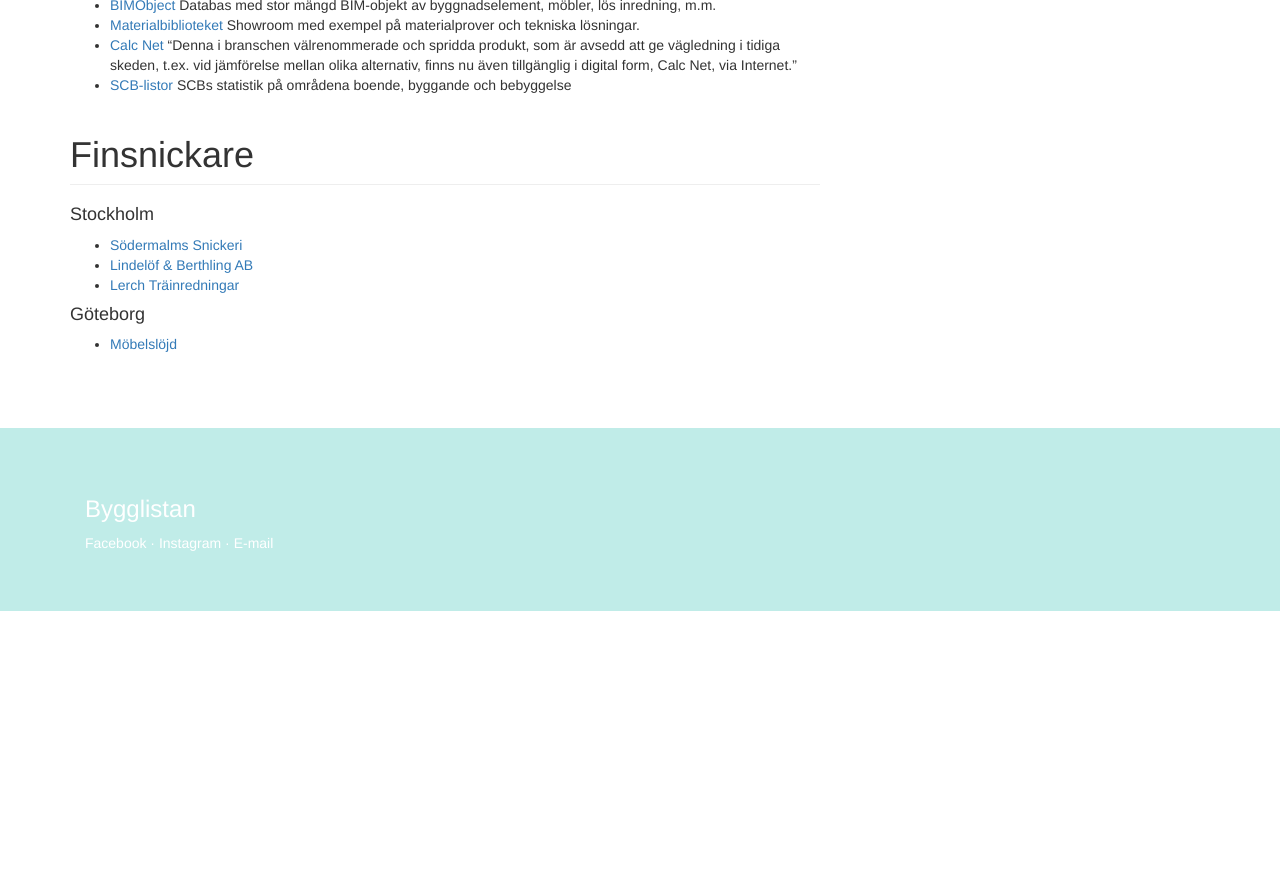
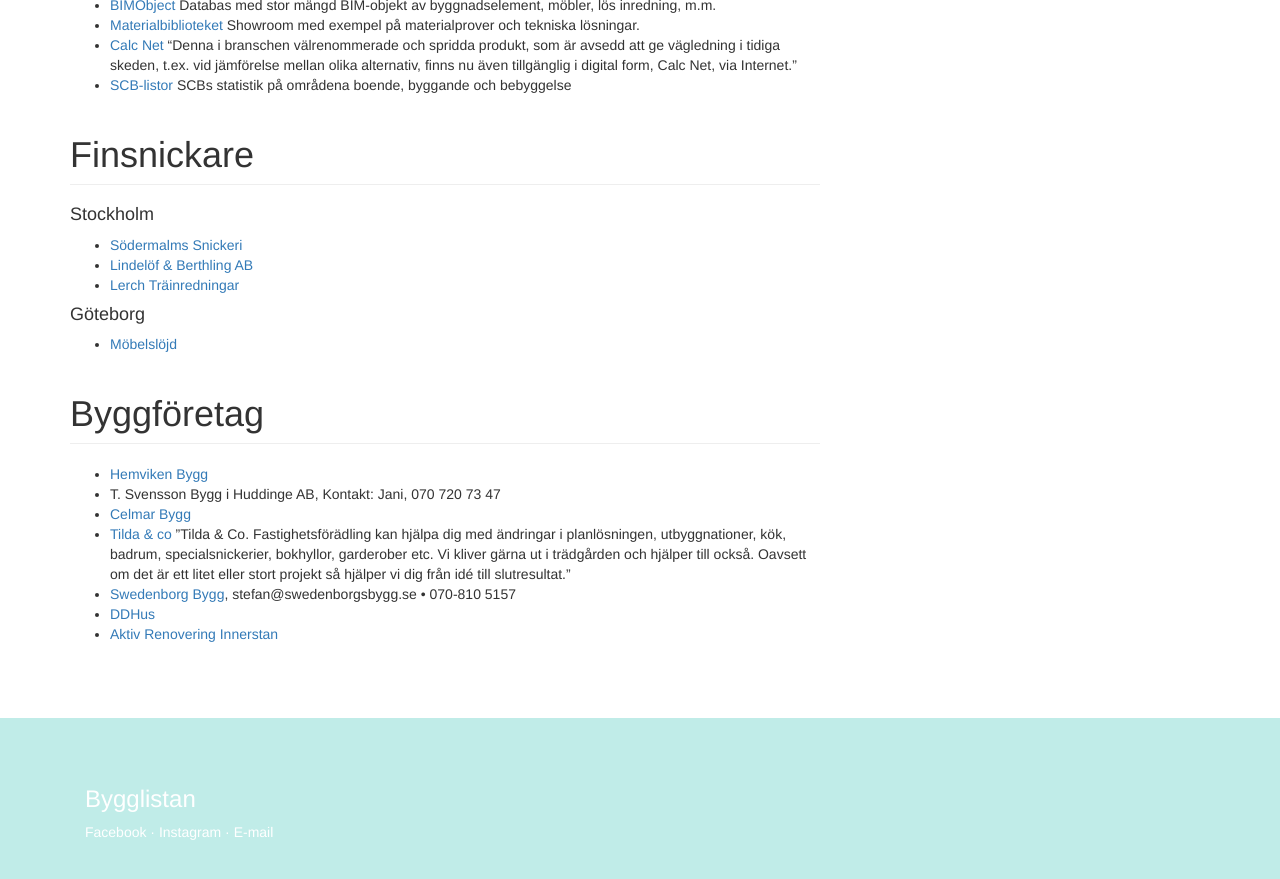
Before and after one commit to pbeck/bygglistan, a Jekyll site: the page built from index.md, in a window 1280 px wide and 900 px high, scrolled down 5485 px. Shown: the top 879 px of the window. Built offline with Jekyll 4.4.1, drawn with Linux system fonts in a browser that asks for light colours; comment, search, counter and statistics services are not loaded; before the commit the page ends 6096 px from its top, so only the background shows below that.

Commit message:
Byggföretag

```diff
--- a/index.md
+++ b/index.md
@@ -25,6 +25,7 @@ layout: default
 <a href="#snickerier-detaljer" class="btn btn-default" role="button">Snickerier och Detaljer</a>
 <a href="#specialmaterial-lös-inredning" class="btn btn-default" role="button">Specialmaterial och Lös inredning</a>
 <a href="#tjänster-konsulter" class="btn btn-default" role="button">Tjänster och Konsulter</a>
+<a href="#byggföretag" class="btn btn-default" role="button">Byggföretag</a>
 
 
 <h1 id="byggnadsvård" class="page-header">Byggnadsvård</h1>
@@ -212,3 +213,13 @@ layout: default
 
 #### Göteborg
 * [Möbelslöjd](http://www.mobelslojd.se)
+
+<h1 id="byggföretag" class="page-header">Byggföretag</h1>
+
+* [Hemviken Bygg](http://www.hemvikenbygg.se)
+* T. Svensson Bygg i Huddinge AB, Kontakt: Jani, 070 720 73 47
+* [Celmar Bygg](https://celmarbygg.se/index.html)
+* [Tilda & co](http://tildaco.se/) ”Tilda & Co. Fastighetsförädling kan hjälpa dig med ändringar i planlösningen, utbyggnationer, kök, badrum, specialsnickerier, bokhyllor, garderober etc. Vi kliver gärna ut i trädgården och hjälper till också. Oavsett om det är ett litet eller stort projekt så hjälper vi dig från idé till slutresultat.”
+* [Swedenborg Bygg](http://swedenborgsbygg.se), stefan@swedenborgsbygg.se • 070-810 5157
+* [DDHus](http://ddhus.se/hem)
+* [Aktiv Renovering Innerstan](http://www.aktivrenoveringinnerstan.se/)
```
